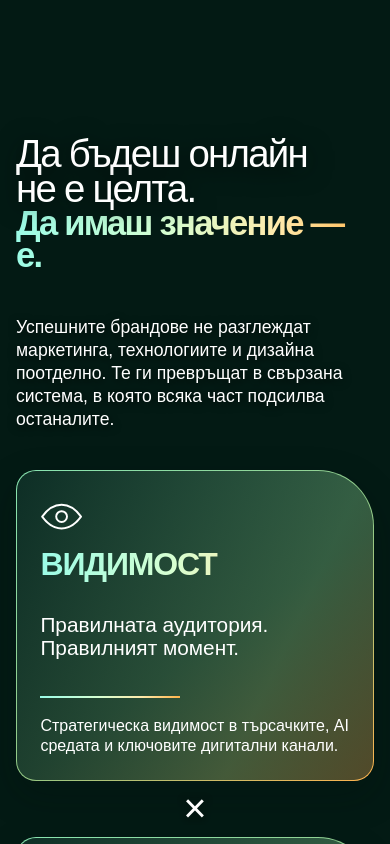
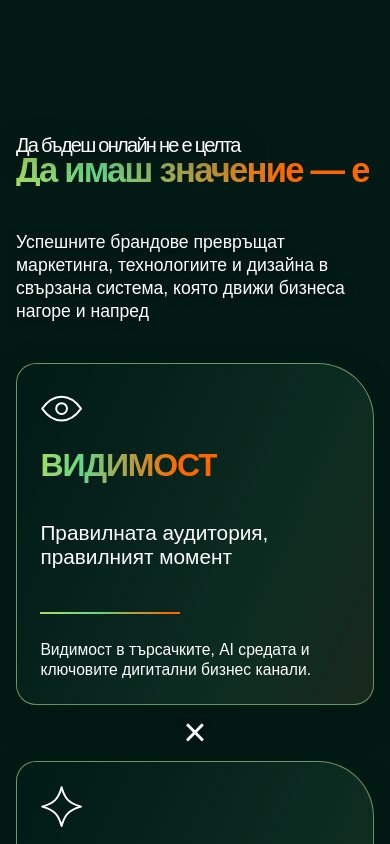
Before and after one commit to PetyaBabukova/WebCreativeTeam_2026, a Next.js app: page /bg in a window 390 px wide. Shown: the part 1000-1844 px from the top of the page. Built offline with nearby package versions, Linux system fonts and the light colour scheme; a web font is replaced by a local one.

Commit message:
Style and copy adjustments

```diff
--- a/components/IntroSection.tsx
+++ b/components/IntroSection.tsx
@@ -2,7 +2,6 @@
 
 import { useEffect, useRef, useState } from "react";
 import { MotionConfig, motion } from "motion/react";
-import type { Locale } from "@/lib/routing";
 
 type IntroCopy = {
   lines: string[];
@@ -20,7 +19,7 @@ function IntroIcon({ index }: { index: number }) {
   </svg>;
 }
 
-export default function IntroSection({ copy, locale }: { copy: IntroCopy; locale: Locale }) {
+export default function IntroSection({ copy }: { copy: IntroCopy }) {
   const sectionRef = useRef<HTMLElement>(null);
   const [phase, setPhase] = useState<"shown" | "pending">("shown");
 
@@ -67,7 +66,7 @@ export default function IntroSection({ copy, locale }: { copy: IntroCopy; locale
         </div>
         <ul className="intro__cards" role="list">
           {copy.items.map((item, index) => <motion.li className="intro__card" key={item.title} {...reveal(.18 + index * .12)}>
-            <span className="intro__marker" aria-hidden="true">{locale === "bg" ? <IntroIcon index={index} /> : `${String(index + 1).padStart(2, "0")} —`}</span>
+            <span className="intro__marker" aria-hidden="true"><IntroIcon index={index} /></span>
             <h3 className="intro__card-title">{item.title}</h3>
             <p className="intro__card-proposition">{item.proposition}</p>
             <span className="intro__card-rule" aria-hidden="true" />
--- a/components/SitePage.css
+++ b/components/SitePage.css
@@ -41,7 +41,7 @@
 .hero h1 { grid-column: 1; grid-row: 1 / span 2; align-self: start; margin: clamp(3rem, 7vh, 5.5rem) 0 0; font-size: var(--hero-headline-size); font-weight: 400; line-height: .94; letter-spacing: -.055em; text-shadow: 0 4px 26px #00130e6b; }
 .hero__headline-mask { display: block; overflow: hidden; padding-bottom: .06em; }
 .hero__headline-line { display: block; width: max-content; white-space: nowrap; }
-.hero__headline-line--0 { color: var(--color-primary); font-size: 1.15em; font-weight: 800; background: linear-gradient(95deg, #a3db64 6%, #68d58a 40%, var(--color-primary) 94%); background-clip: text; -webkit-background-clip: text; -webkit-text-fill-color: transparent; }
+.hero__headline-line--0 { color: var(--color-primary); font-size: 1.15em; font-weight: 800; background: var(--gradient-brand); background-clip: text; -webkit-background-clip: text; -webkit-text-fill-color: transparent; }
 .hero__lede { display: flex; flex-direction: column; grid-column: 3; grid-row: 2; align-self: end; justify-self: center; width: clamp(22rem, 28vw, 27rem); max-width: 100%; }
 .hero__description { position: relative; margin: 0; padding-inline-start: 1rem; color: var(--color-white); font-size: clamp(1.05rem, 1.4vw, 1.3rem); line-height: 1.4; text-align: left; text-shadow: 0 2px 8px #00110d; }
 .hero__description::before { position: absolute; top: 0; bottom: 0; inset-inline-start: 0; width: 2px; background: var(--color-primary); content: ""; }
@@ -57,26 +57,25 @@
 .hero-orb__play-icon { display: block; width: 0; height: 0; margin-left: 2px; border-top: 5.5px solid transparent; border-bottom: 5.5px solid transparent; border-left: 9px solid currentColor; }
 
 .intro { position: relative; z-index: 1; color: var(--color-white); }
-.intro__inner { --intro-gradient: linear-gradient(95deg, #9afce7 0%, #d7ffd1 43%, #ffe9aa 73%, #ffb44b 100%); --intro-card-gap: clamp(3.5rem, 5vw, 5.5rem); display: grid; align-content: center; min-height: 100svh; gap: clamp(2.75rem, 5vh, 4rem); padding-block: clamp(5rem, 9vh, 7rem); padding-inline: clamp(0rem, 2.5vw, 3rem); }
-.intro__header { display: grid; grid-template-columns: minmax(0, 2.1fr) minmax(18rem, .95fr); align-items: start; gap: clamp(2rem, 4vw, 4.5rem); }
+.intro__inner { --intro-card-gap: clamp(3.5rem, 5vw, 5.5rem); display: grid; align-content: center; min-height: 100svh; gap: clamp(2.75rem, 5vh, 4rem); padding-block: clamp(5rem, 9vh, 7rem); padding-inline: clamp(0rem, 2.5vw, 3rem); }
+.intro__header { display: grid; grid-template-columns: minmax(0, 2.1fr) minmax(18rem, .95fr); align-items: end; gap: clamp(2rem, 4vw, 4.5rem); }
 .intro__title { margin: 0; font-size: clamp(3.4rem, 5.8vw, 6.3rem); font-weight: 300; line-height: .93; letter-spacing: -.045em; text-shadow: 0 4px 24px #00110dbb; }
 .intro__title-line { display: block; }
-.intro__title-line--2 { font-weight: 800; background: var(--intro-gradient); background-clip: text; -webkit-background-clip: text; -webkit-text-fill-color: transparent; text-shadow: none; }
-:lang(en) .intro__title { font-weight: 750; }
-.intro__lead { max-width: 31rem; margin: .8rem 0 0; font-size: clamp(1.15rem, 1.5vw, 1.55rem); font-weight: 300; line-height: 1.3; text-shadow: 0 2px 8px #00110d; }
+.intro__title-line--0 { font-size: clamp(2rem, 3.6vw, 4.25rem); white-space: nowrap; }
+.intro__title-line--1 { width: max-content; max-width: 100%; font-weight: 800; background: var(--gradient-brand-compact); background-clip: text; -webkit-background-clip: text; -webkit-text-fill-color: transparent; text-shadow: none; }
+.intro__lead { max-width: 31rem; margin: 0; font-size: clamp(1.08rem, 1.35vw, 1.4rem); font-weight: 300; line-height: 1.3; text-shadow: 0 2px 8px #00110d; }
 .intro__cards { display: grid; grid-template-columns: repeat(3, minmax(0, 1fr)); gap: var(--intro-card-gap); padding: 0; margin: 0; list-style: none; }
-.intro__card { position: relative; display: grid; grid-template-rows: 2.7rem minmax(3.4rem, auto) minmax(4.5rem, auto) .125rem 1fr; align-content: start; min-width: 0; min-height: 26rem; gap: .75rem; padding: clamp(1.5rem, 2.2vw, 2.5rem); border: 1px solid transparent; border-radius: 1.5rem 4.5rem 1.5rem 1.5rem; background: linear-gradient(115deg, #001a16e6, #133729bd 70%, #232d1fc9) padding-box, linear-gradient(145deg, #89e5b2, #94c986 55%, #ffb34e) border-box; box-shadow: 0 14px 36px #00110d40; }
+.intro__card { position: relative; display: grid; grid-template-rows: 2.7rem minmax(3.4rem, auto) minmax(4.5rem, auto) .125rem 1fr; align-content: start; min-width: 0; min-height: 26rem; gap: 1.4rem; padding: clamp(1.5rem, 2.2vw, 2.5rem); border: 1px solid #94c986b0; border-radius: 1.5rem 4.5rem 1.5rem 1.5rem; background: linear-gradient(115deg, #001a16d9, #133729a8 70%, #232d1fb8); box-shadow: 0 14px 36px #00110d40; }
 .intro__card:not(:last-child)::after { position: absolute; top: 50%; left: 100%; width: var(--intro-card-gap); color: var(--color-white); content: "×"; font-size: clamp(2.5rem, 3vw, 3.5rem); font-weight: 300; line-height: 1; text-align: center; text-shadow: 0 2px 10px #00110d; transform: translateY(-50%); }
 .intro__marker { display: block; height: 2.7rem; font-size: 1.3rem; line-height: 1; }
 .intro__marker svg { display: block; width: 2.7rem; height: 2.7rem; }
-.intro__card-title { min-width: 0; margin: 0; font-size: clamp(2rem, 3vw, 3.3rem); font-weight: 800; line-height: 1; letter-spacing: -.035em; background: var(--intro-gradient); background-clip: text; -webkit-background-clip: text; -webkit-text-fill-color: transparent; }
-:lang(en) .intro__card-title { background: none; color: var(--color-white); -webkit-text-fill-color: currentColor; }
+.intro__card-title { width: max-content; max-width: 100%; min-width: 0; margin: 0; font-size: clamp(2rem, 3vw, 3.3rem); font-weight: 800; line-height: 1; letter-spacing: -.035em; background: var(--gradient-brand-compact); background-clip: text; -webkit-background-clip: text; -webkit-text-fill-color: transparent; }
 .intro__card-proposition { margin: 0; font-size: clamp(1.3rem, 1.8vw, 2rem); font-weight: 300; line-height: 1.12; }
-.intro__card-rule { display: block; width: 45%; height: 2px; background: var(--intro-gradient); }
-.intro__card-description { margin: .5rem 0 0; font-size: clamp(1.05rem, 1.35vw, 1.45rem); font-weight: 300; line-height: 1.28; }
+.intro__card-rule { display: block; width: 45%; height: 2px; background: var(--gradient-brand); }
+.intro__card-description { margin: .5rem 0 0; font-size: clamp(1rem, 1.18vw, 1.25rem); font-weight: 300; line-height: 1.28; }
 
 @media (forced-colors: active) {
-  .intro__title-line--2, .intro__card-title { background: none; color: CanvasText; -webkit-text-fill-color: currentColor; }
+  .intro__title-line--1, .intro__card-title { background: none; color: CanvasText; -webkit-text-fill-color: currentColor; }
   .intro__card { border-color: CanvasText; background: Canvas; }
 }
 
@@ -95,7 +94,7 @@
 
 @media (max-width: 1199px) {
   .intro__header { grid-template-columns: minmax(0, 1fr); }
-  .intro__lead { max-width: 42rem; }
+  .intro__lead { max-width: 42rem; margin-top: .8rem; }
   .intro__cards { grid-template-columns: minmax(0, 1fr); width: min(100%, 40rem); margin-inline: auto; }
   .intro__card { min-height: 0; }
   .intro__card:not(:last-child)::after { top: 100%; left: 0; display: grid; place-items: center; width: 100%; height: var(--intro-card-gap); transform: none; }
@@ -120,12 +119,13 @@
   .hero__lede { align-self: center; width: min(100%, 27rem); margin-top: 0; }
   .intro__inner { gap: 2.5rem; padding-block: 8rem 6rem; padding-inline: 0; }
   .intro__title { font-size: clamp(2.4rem, 8vw, 4.5rem); }
-  .intro__title-line--2 { font-size: .9em; }
+  .intro__title-line--0 { font-size: clamp(1.25rem, 5vw, 2.8rem); }
+  .intro__title-line--1 { font-size: .9em; }
   .intro__lead { font-size: clamp(1.1rem, 4vw, 1.4rem); }
-  .intro__card { gap: .65rem; padding: clamp(1.4rem, 6vw, 2rem); border-radius: 1.25rem 3.5rem 1.25rem 1.25rem; }
+  .intro__card { gap: 1.15rem; padding: clamp(1.4rem, 6vw, 2rem); border-radius: 1.25rem 3.5rem 1.25rem 1.25rem; }
   .intro__card-title { font-size: clamp(2rem, 8vw, 2.8rem); }
   .intro__card-proposition { font-size: clamp(1.3rem, 5vw, 1.6rem); }
-  .intro__card-description { font-size: clamp(1rem, 4vw, 1.2rem); }
+  .intro__card-description { font-size: clamp(.98rem, 3.6vw, 1.1rem); }
   .site-footer__grid { grid-template-columns: repeat(2, minmax(0, 1fr)); }
   .site-footer__brand { grid-column: 1 / -1; }
 }
--- a/components/SitePage.tsx
+++ b/components/SitePage.tsx
@@ -54,7 +54,7 @@ function HomePage({ locale }: { locale: Locale }) {
         />
       </div>
     </section>
-    <IntroSection copy={copy.intro} locale={locale} />
+    <IntroSection copy={copy.intro} />
   </main>;
 }
 
--- a/messages/bg.json
+++ b/messages/bg.json
@@ -12,12 +12,12 @@
       "rotationPause": "Пауза на въртенето"
     },
     "intro": {
-      "lines": ["Да бъдеш онлайн", "не е целта.", "Да имаш значение — е."],
-      "description": "Успешните брандове не разглеждат маркетинга, технологиите и дизайна поотделно. Те ги превръщат в свързана система, в която всяка част подсилва останалите.",
+      "lines": ["Да бъдеш онлайн не е целта", "Да имаш значение — е"],
+      "description": "Успешните брандове превръщат маркетинга, технологиите и дизайна в свързана система, която движи бизнеса нагоре и напред",
       "items": [
-        { "title": "ВИДИМОСТ", "proposition": "Правилната аудитория. Правилният момент.", "description": "Стратегическа видимост в търсачките, AI средата и ключовите дигитални канали." },
-        { "title": "ПРЕЖИВЯВАНЕ", "proposition": "Присъствие, което оставя следа.", "description": "Бранд и уеб преживяване с ясна идентичност, силно присъствие и причина да бъде избрано." },
-        { "title": "РАЗВИТИЕ", "proposition": "Технология, която движи бизнеса.", "description": "Автоматизация, оптимизация и дигитални решения, които ускоряват процесите и създават основа за устойчив растеж." }
+        { "title": "ВИДИМОСТ", "proposition": "Правилната аудитория, правилният момент", "description": "Видимост в търсачките, AI средата и ключовите дигитални бизнес канали." },
+        { "title": "ПРЕЖИВЯВАНЕ", "proposition": "Присъствие, което оставя следа", "description": "Бранд и уеб преживяване с ясна идентичност, силно присъствие." },
+        { "title": "РАЗВИТИЕ", "proposition": "Технологии, които движат бизнеса", "description": "Автоматизация, оптимизация и дигитални решения за устойчив растеж." }
       ]
     },
     "services": {
--- a/styles/globals.css
+++ b/styles/globals.css
@@ -10,6 +10,8 @@
   --color-lime: #94cb57;
   --color-orange: var(--brand-orange);
   --color-primary: var(--color-orange);
+  --gradient-brand: linear-gradient(95deg, #a3db64 6%, #68d58a 40%, var(--color-primary) 94%);
+  --gradient-brand-compact: linear-gradient(95deg, #a3db64 0%, #68d58a 24%, var(--color-primary) 78%);
   --color-white: #fff;
   --container: 108rem;
   --gutter: clamp(1rem, 3vw, 3rem);
```
Also changed, not shown: messages/en.json (+5 -5 lines), 1 other file (tests, documents, lock files or other folders).
